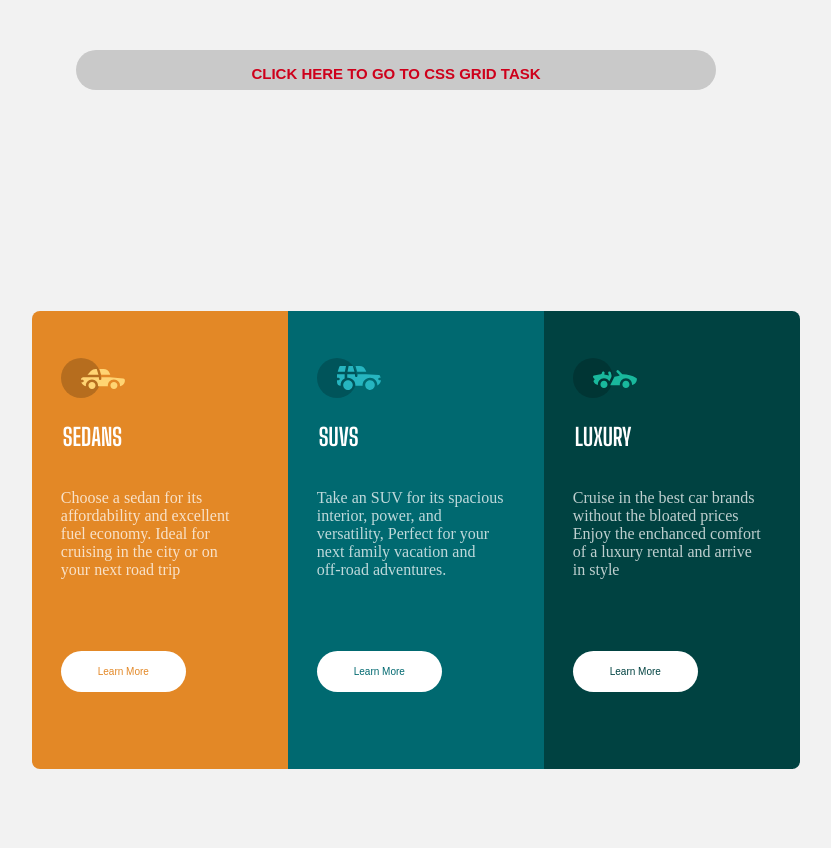
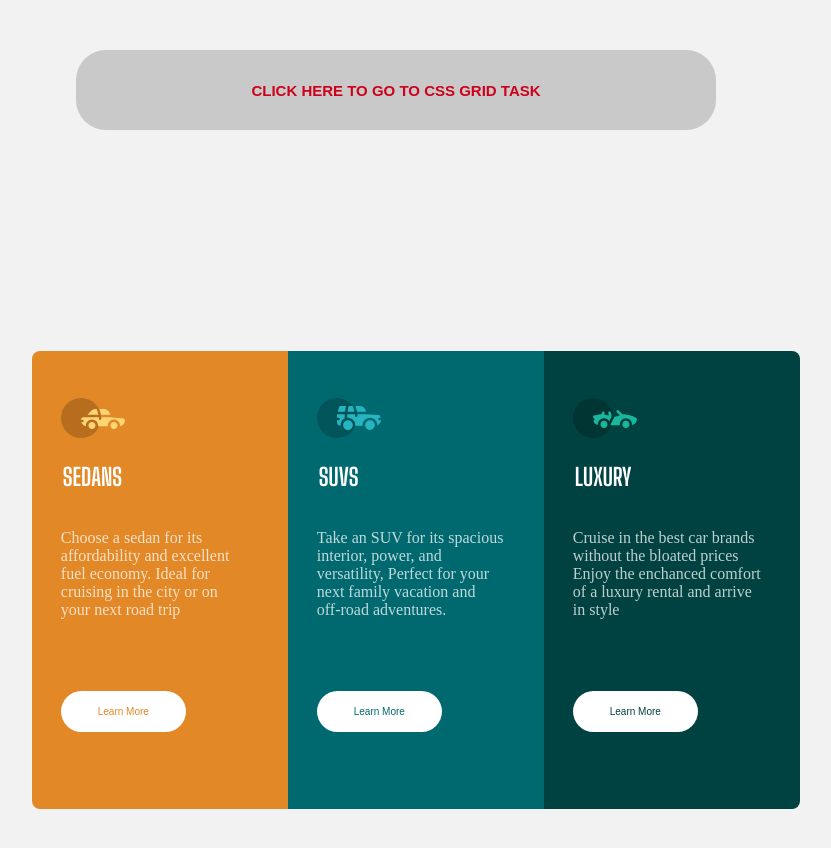
Before and after one commit to Seyopsy/css-grid-flexbox, a plain HTML site: page index.html in a window 1280 px wide. Shown: the whole page, without its empty margins (224-1055 px from the left). Drawn offline with Linux system fonts and the light colour scheme.

Commit message:
Add files via upload

```diff
--- a/style.css
+++ b/style.css
@@ -92,9 +92,10 @@ main {
   font-weight: 700;
   margin:50px 300px;
   place-items: center;
+
   padding: 15px 20px;
   width: 50%;
-  height:5vh;
+  height:10vh;
   cursor: pointer;
   background-color: #c9c9c9;
 }
```
